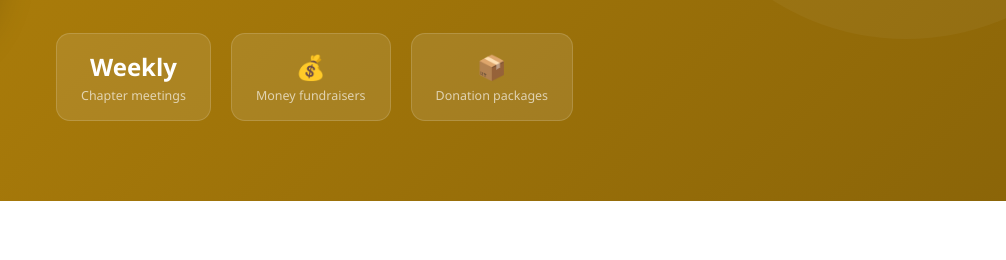
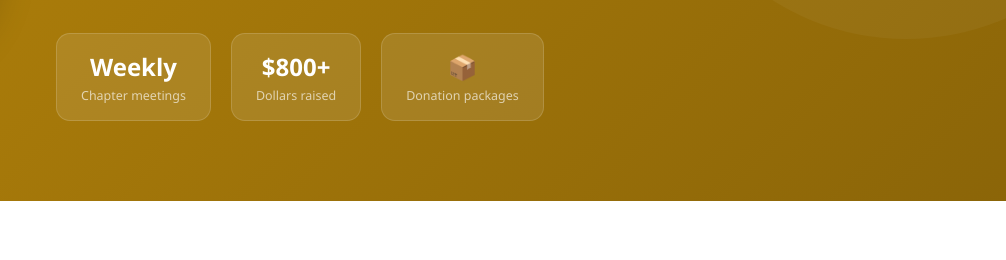
Before and after one commit to objectivecancer/objectivecancer.github.io, a plain HTML site: page bla.html in a window 1280 px wide. Shown: the part 311-571 px from the top of the page, 274-1280 px from the left. Drawn offline with Linux system fonts and the light colour scheme.

Commit message:
Update bla.html

```diff
--- a/bla.html
+++ b/bla.html
@@ -182,7 +182,7 @@
       <p class="page-sub">Making a real impact through donation drives, bake sales, and weekly community building at BLA.</p>
       <div class="hero-stats">
         <div class="hero-stat"><div class="hero-stat-num">Weekly</div><div class="hero-stat-label">Chapter meetings</div></div>
-        <div class="hero-stat"><div class="hero-stat-num">💰</div><div class="hero-stat-label">Money fundraisers</div></div>
+        <div class="hero-stat"><div class="hero-stat-num">$800+</div><div class="hero-stat-label">Dollars raised</div></div>
         <div class="hero-stat"><div class="hero-stat-num">📦</div><div class="hero-stat-label">Donation packages</div></div>
       </div>
     </div>
```
